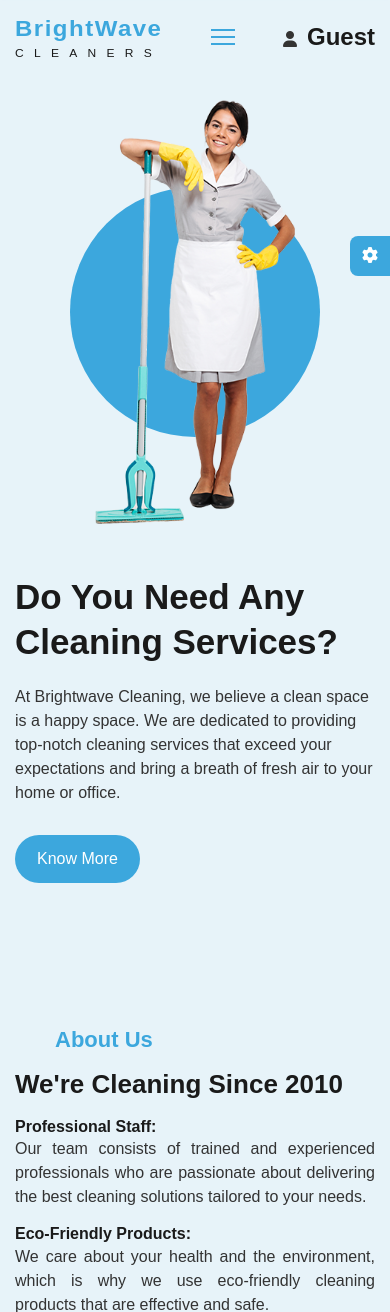
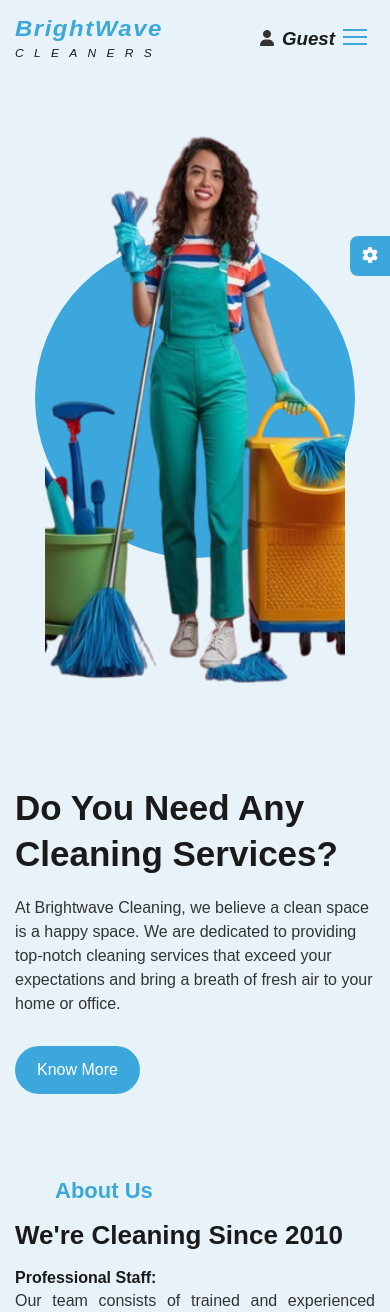
Before and after one commit to sohil-P/Project, a PHP site: page / in a window 390 px wide. Shown: the top 1312 px of the page. Run offline with PHP 8.4, Linux system fonts and the light colour scheme; some libraries are stand-ins or nearby versions; some web fonts are replaced.

Commit message:
updates file make some normal change and responsive

```diff
--- a/index.php
+++ b/index.php
@@ -23,6 +23,7 @@
           <div class="logo" data-aos="fade-down" data-aos-duration="1000">
             <a href="#">BrightWave <span>Cleaners</span></a>
           </div>
+          <div class="nav-and-profile">
           <button
             type="button"
             class="nav-toggler js-nav-toggler"
@@ -31,6 +32,7 @@
           >
             <span></span>
           </button>
+
             <nav class="nav js-nav">
               <ul data-aos="fade-down" data-aos-duration="1000">
                 <li><a href="#home">Home</a></li>
@@ -40,7 +42,7 @@
                 <li><a href="#team">Team</a></li>
                 <li><a href="#contact">Contact</a></li>
                 <li><a href="login.html" class="login-btn">Login &#8594;</a></li>
-              <li><button style = "color: red;" class = "logout-btn" id = "logoutBtn" onclick="showLogoutForm()">Logout &#8594;</button></li>
+                <li class="logoutLI"><a style = "color: red;" class = "logout-btn" id = "logoutBtn">Logout &#8594;</a></li>
               </ul>
             </nav>
             <!-- Logout Form -->
@@ -53,7 +55,7 @@
                 </form>
             </div>
             <div style = "display: flex" class="profile" id="profile">
-            <i style = "margin: 10px 10px 0 0" class="fas fa-user"></i>
+              <i style = "margin: 3px 8px 0 0" class="fas fa-user"></i>
               <span id="username">
               <?php
                  if (session_status() == PHP_SESSION_NONE) {
@@ -64,15 +66,16 @@
                 }
                  $username = isset($_SESSION['username']) ? $_SESSION['username'] : "Guest";
                  if($username === "Guest"){
-                 echo "<h2>Guest</h2>";
+                   echo '<h3 style="font-style: italic;">Guest</h3>';
                    echo "<script>document.querySelector('.logout-btn').style.display = 'none';</script>";
                  }
                  else{
-                 echo "<h2>$username</h2>";
+                   echo "<h3 style=\"font-style: italic;\">$username</h3>";
                    echo "<script>document.querySelector('.login-btn').style.display = 'none';</script>";
                  }
               ?>
               </span>
+            </div>
           </div>
         </div>
       </header>
@@ -114,7 +117,7 @@
                 <div class="circle"></div>
               </div>
               <img
-                src="images\home-img.webp"
+                src="images\homeImage3.webp"
                 loading="lazy"
                 alt="img"
                 data-aos="fade-left"
@@ -569,11 +572,11 @@
 
 
     <script>
-      // Function to show logout form
-      function showLogoutForm() {
+      const logoutBtn = document.getElementById("logoutBtn");
+      logoutBtn.addEventListener("click", () => {
         document.getElementById("logoutForm").style.display = "block";
         document.getElementById("logoutForm-overlay").style.display = "block";
-      }
+      });
 
       function requireLogin(event) {
         var username = "<?php echo $username; ?>";
--- a/script.js
+++ b/script.js
@@ -158,12 +158,6 @@ navigation();
 //   window.location.href = 'index.html';
 // }
 
-function showLogout() {
-  document.getElementById("logoutForm").style.display = "block";
-  document.getElementById("logoutForm-overlay").style.display = "block";
-}
-showLogout();
-
 function validateLogout() {
   var username = document.getElementById("profile-username").innerText.trim();
   var enteredUsername = document.getElementById("logoutUsername").value;
--- a/style.css
+++ b/style.css
@@ -181,6 +181,7 @@ button {
 .header .logo a {
   font-size: 24px;
   font-weight: bold;
+  font-style: italic;
   line-height: 1.5;
   display: block;
   transform: scaleY(0.9);
@@ -188,6 +189,7 @@ button {
 }
 .header .logo span {
   font-size: 12px;
+  font-style: italic;
   text-transform: uppercase;
   display: block;
   font-weight: 400;
@@ -203,6 +205,7 @@ button {
   font-size: var(--fs-md);
   color: var(--text-x-dark-gray);
   font-weight: 600;
+  font-style: italic;
   display: block;
   padding: 10px 0;
   transition: color 0.3s ease;
@@ -222,7 +225,7 @@ button {
 .nav .login-btn:hover {
   background-color: var(--bg-color);
 }
-.nav ul li button {
+.nav ul .logoutLI a {
   border: none;
   border: 1px solid var(--main-color);
   border-radius: 30px;
@@ -233,9 +236,19 @@ button {
   padding: 10px 25px;
   transition: 0.3s;
 }
-.nav ul li button:hover {
+.nav ul .logoutLI a:hover {
   background: var(--body-bg-color);
 }
+.nav ul .logoutLI{
+  margin-left: 0;
+  margin-right: 20px;
+}
+.nav-and-profile{
+  display: flex;
+  align-items: center;
+}
+
+
 #logoutForm {
   display: none;
   background: var(--main-color);
@@ -296,7 +309,7 @@ button {
 /*------- home ---------*/
 
 .home {
-  padding: 100px 0 60px;
+  padding: 30px 0 60px;
 }
 .grid {
   display: grid;
@@ -354,7 +367,8 @@ button {
   transform: translate(-50%, -50%);
 }
 .home-img img {
-  max-width: 270px;
+  max-width: 350px;
+  height: 100vh;
   display: block;
   margin: auto;
 }
@@ -824,11 +838,11 @@ textarea.input-control {
     left: 50%;
   }
   .home .circle {
-    height: 280px;
-    width: 280px;
+    height: 350px;
+    width: 350px;
   }
   .home-img img {
-    max-width: 235px;
+    max-width: 325px;
   }
 }
 
@@ -837,39 +851,6 @@ textarea.input-control {
     --fs-4x1: 42px;
     --fs-3x1: 31px;
     --fs-2x1: 24px;
-  }
-  .home-img img {
-    max-width: 250px;
-  }
-  .home .circle-wrap {
-    right: 50%;
-  }
-  .home-img .circle {
-    height: 290px;
-    width: 290px;
-  }
-  .services-item .img-box {
-    height: 120px;
-    width: 120px;
-  }
-  .pricing-item {
-    grid-column: span 6;
-  }
-  .pricing-header .price {
-    height: 130px;
-    width: 130px;
-  }
-  .team-item {
-    grid-column: span 6;
-  }
-}
-
-@media (max-width: 767px) {
-  :root {
-    --fs-4x1: 35px;
-    --fs-3x1: 26px;
-    --fs-2x1: 22px;
-    --fs-x1: 18px;
   }
   .nav-toggler {
     display: block;
@@ -943,7 +924,48 @@ textarea.input-control {
   .nav .login-btn {
     margin-top: 25px;
   }
+  .nav ul .logoutLI a{
+    text-align: center;
+    margin-top: 20px;
+  }
+  .profile{
+    order: -1;
+    margin: 5px 0 0 0;
+  }
+  .home-img img {
+    max-width: 340px;
+    height: 80vh;
+  }
+  .home .circle-wrap {
+    right: 50%;
+  }
+  .home-img .circle {
+    height: 300px;
+    width: 300px;
+  }
+  .services-item .img-box {
+    height: 120px;
+    width: 120px;
+  }
+  .pricing-item {
+    grid-column: span 6;
+  }
+  .pricing-header .price {
+    height: 130px;
+    width: 130px;
+  }
+  .team-item {
+    grid-column: span 6;
+  }
+}
 
+@media (max-width: 767px) {
+  :root {
+    --fs-4x1: 35px;
+    --fs-3x1: 26px;
+    --fs-2x1: 22px;
+    --fs-x1: 18px;
+  }
 
   .home-text,
   .home-img {
@@ -985,18 +1007,27 @@ textarea.input-control {
 }
 
 @media (max-width: 575px) {
+  .home{
+    padding: 60px 0 0 0;
+  }
   .grid {
     gap: 30px 15px;
   }
   .home-img img {
-    max-width: 200px;
+    max-width: 300px;
+    height: 80vh;
   }
   .home .circle {
-    height: 250px;
-    width: 250px;
+    height: 320px;
+    width: 320px;
   }
   .home .circle-wrap {
     right: 50%;
+  }
+  #logoutForm {
+    padding: 10px;
+    width: 350px;
+    height: 250px;
   }
   .pricing-item {
     grid-column: span 12;
```
Also changed, not shown: about.php (+10 -8 lines), member1.php (+11 -9 lines), member2.php (+11 -9 lines), member3.php (+11 -9 lines), images/home-img1.webp (added), images/homeImage1.webp (added), images/homeImage2.webp (added), images/homeImage3.webp (added). Lines whose indentation alone changed are shown as unchanged.
